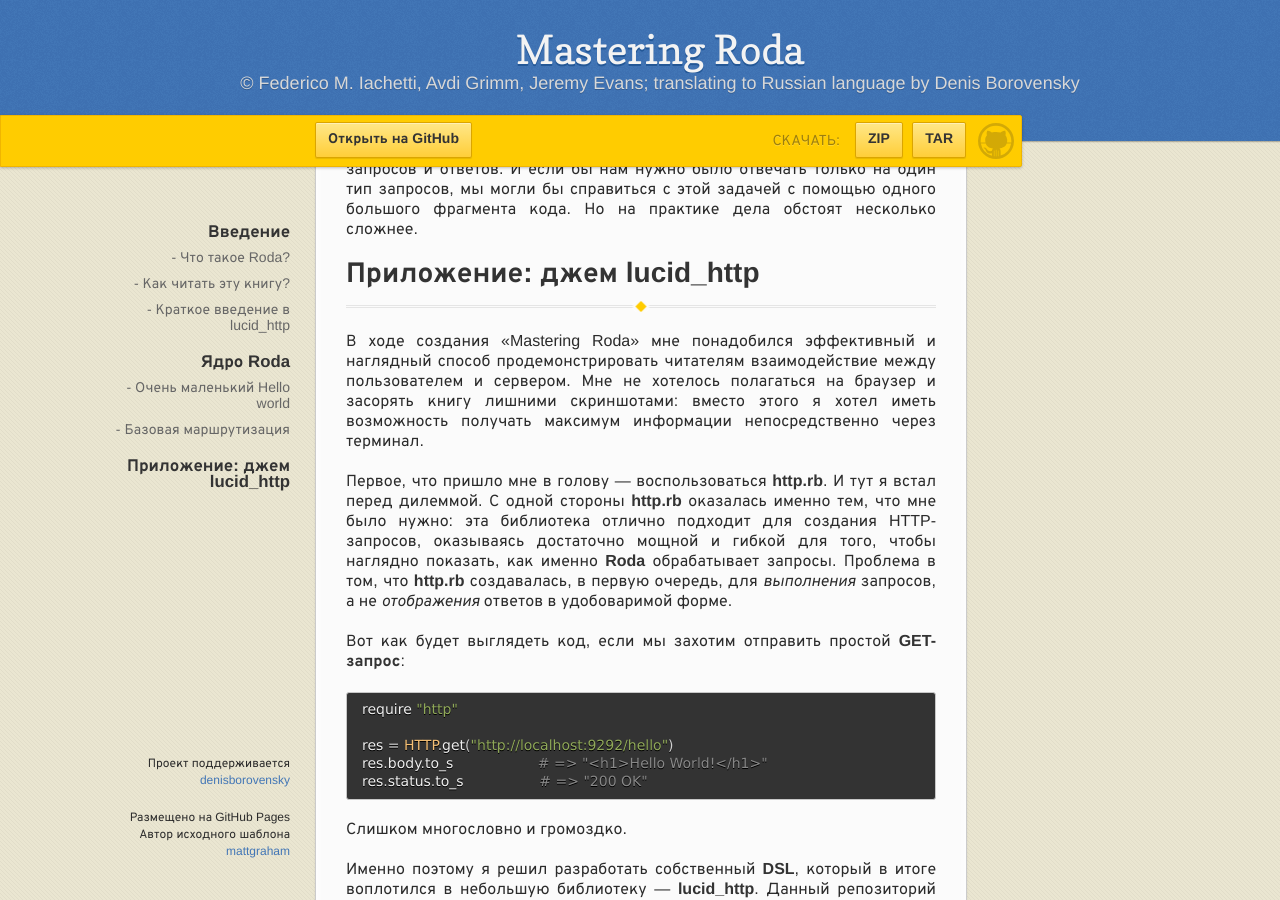
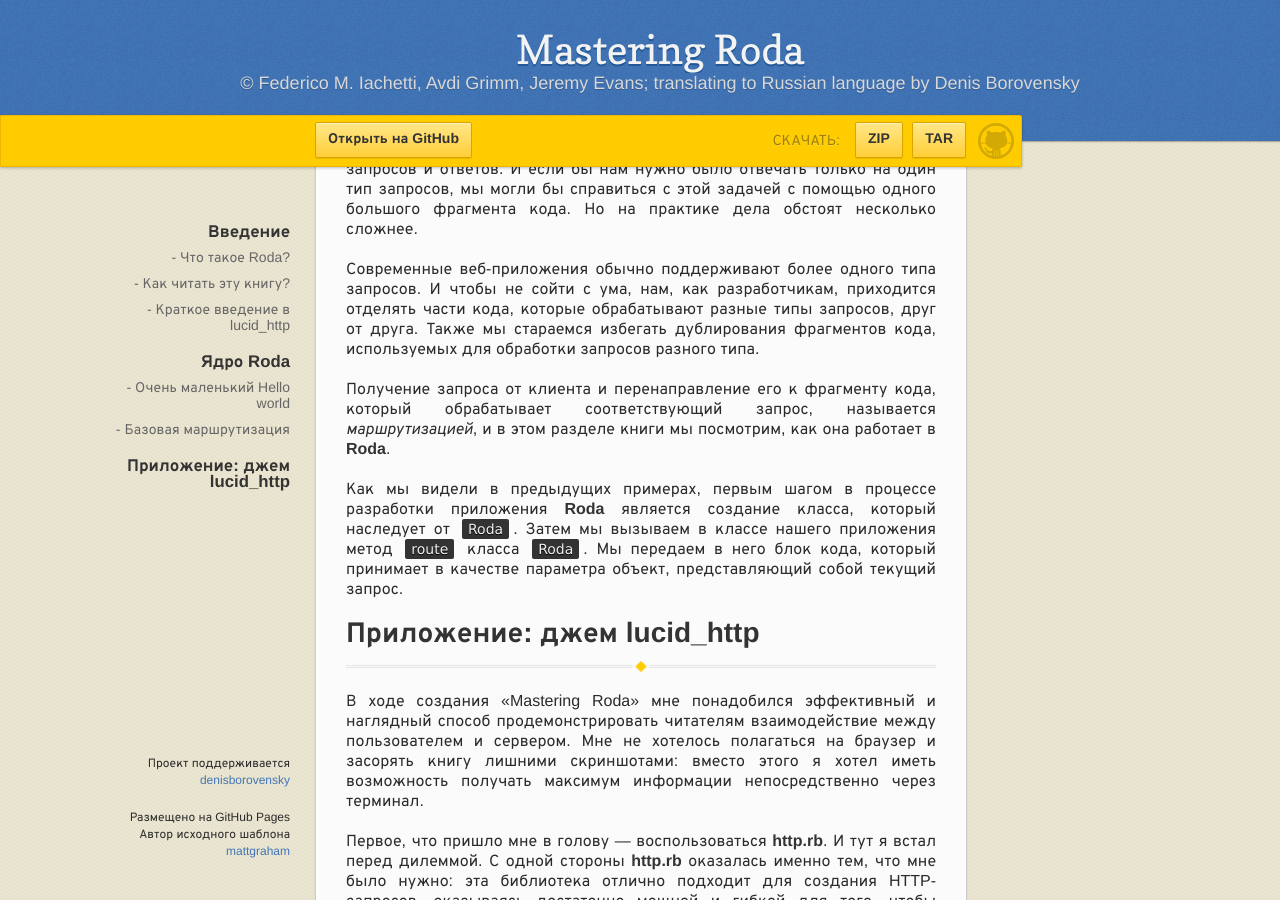
Before and after one commit to denisborovensky/github-pages-ebook-template, a Jekyll site: the page built from index.md, in a window 1280 px wide and 900 px high, scrolled down 12893 px. Built offline with Jekyll 4.4.1, drawn with Linux system fonts in a browser that asks for light colours; some web fonts are replaced; our own code applies the rules of GitHub Pages for plain Markdown files.

Commit message:
feat: add new translation

```diff
--- a/index.md
+++ b/index.md
@@ -371,6 +371,12 @@
 ### Базовая маршрутизация
 На базовом уровне протокол HTTP можно рассматривать как набор запросов и ответов. И если бы нам нужно было отвечать только на один тип запросов, мы могли бы справиться с этой задачей с помощью одного большого фрагмента кода. Но на практике дела обстоят несколько сложнее.
 
+Современные веб-приложения обычно поддерживают более одного типа запросов. И чтобы не сойти с ума, нам, как разработчикам, приходится отделять части кода, которые обрабатывают разные типы запросов, друг от друга. Также мы стараемся избегать дублирования фрагментов кода, используемых для обработки запросов разного типа.
+
+Получение запроса от клиента и перенаправление его к фрагменту кода, который обрабатывает соответствующий запрос, называется *маршрутизацией*, и в этом разделе книги мы посмотрим, как она работает в **Roda**.
+
+Как мы видели в предыдущих примерах, первым шагом в процессе разработки приложения **Roda** является создание класса, который наследует от `Roda`. Затем мы вызываем в классе нашего приложения метод `route` класса `Roda`. Мы передаем в него блок кода, который принимает в качестве параметра объект, представляющий собой текущий запрос.
+
 
 ## Приложение: джем lucid_http
 ---
```
